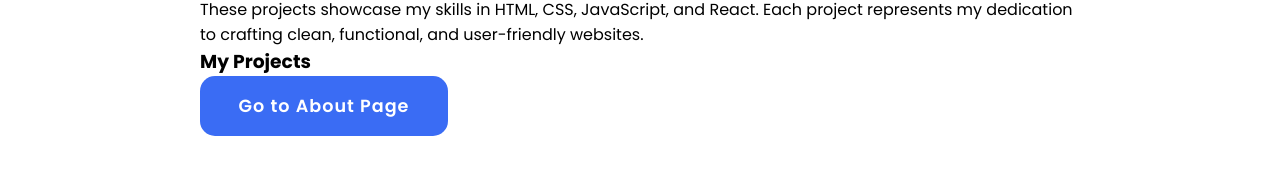
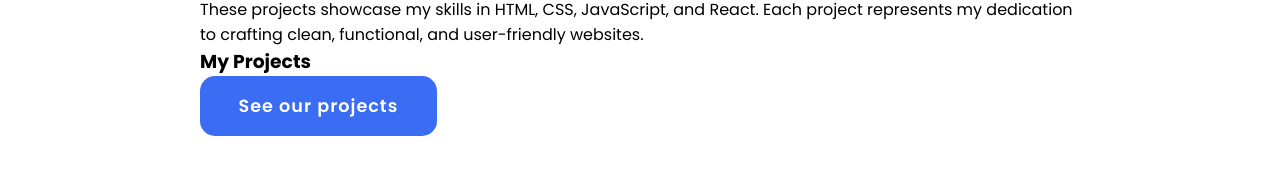
Before and after one commit to elasri21/first_react_project, a React (Vite) app: page /first_react_project/about in a window 1280 px wide. Shown: the part 213-392 px from the top of the page. Built offline with nearby package versions, Linux system fonts and the light colour scheme.

Commit message:
fixing issues

```diff
--- a/src/components/About.jsx
+++ b/src/components/About.jsx
@@ -18,7 +18,7 @@ const About = () => {
 
       <h3>My Projects</h3>
       <div className="projects-container">
-          <button onClick={() => navigate("/projects")}>Go to About Page</button>
+          <button onClick={() => navigate("/projects")}>See our projects</button>
       </div>
 
       <div className="contact-info">
```
